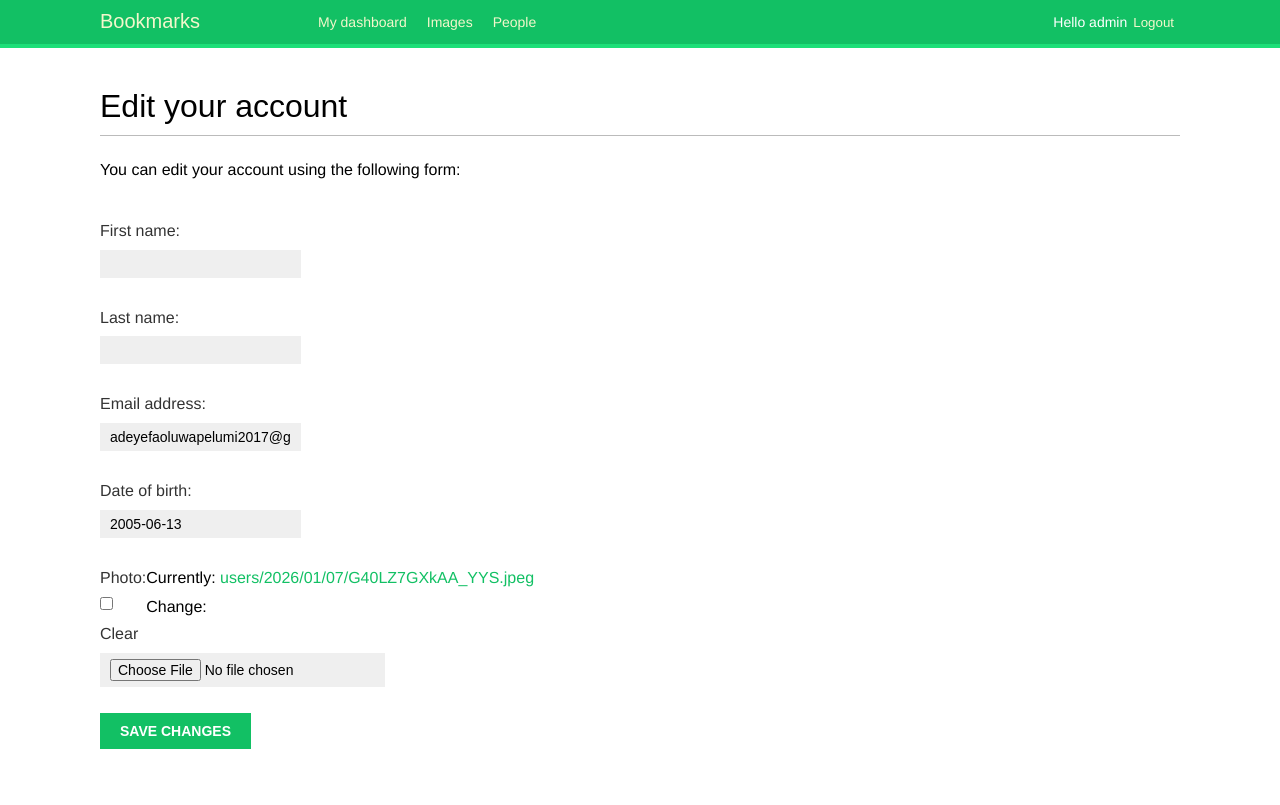
After one commit to Apelumi/socialapp, a Django app: page /account/edit/ in a window 1280 px wide. The commit adds this page. Run offline with Django 5.2, Linux system fonts and the light colour scheme; a user stored in the database is signed in; data comes from the database, SQL or seed files in the repository; some web fonts are replaced.

Commit message:
implemented the edit user functionality

```diff
--- a/bookmarks/account/forms.py
+++ b/bookmarks/account/forms.py
@@ -1,5 +1,16 @@
 from django import forms
 from django.contrib.auth import get_user_model
+from .models import Profile
+
+class UserEditForm(forms.ModelForm):
+    class Meta:
+        model = get_user_model()
+        fields = ['first_name', 'last_name', 'email']
+
+class ProfileEditForm(forms.ModelForm):
+    class Meta:
+        model = Profile
+        fields = ['date_of_birth', 'photo']
 class LoginForm(forms.Form):
     username = forms.CharField()
     password = forms.CharField(widget=forms.PasswordInput)
--- a/bookmarks/account/templates/account/dashboard.html
+++ b/bookmarks/account/templates/account/dashboard.html
@@ -2,5 +2,7 @@
 {% block title %}Dashboard{% endblock %}
 {% block content %}
     <h1>Dashboard</h1>
-    <p>Welcome to your dashboard.</p>
+    <p>Welcome to your dashboard.
+        You can <a href= "{% url "edit" %}">edit your profile</a> or <a href = "{% url "password_change" %}">change password</a> from here
+    </p>
 {% endblock %}
--- /dev/null
+++ b/bookmarks/account/templates/account/edit.html
@@ -0,0 +1,12 @@
+{% extends "base.html" %}
+{% block title %}Edit your account{% endblock %}
+{% block content %}
+    <h1>Edit your account</h1>
+    <p>You can edit your account using the following form:</p>
+    <form method="post" enctype="multipart/form-data">
+        {{ user_form.as_p }}
+        {{ profile_form.as_p }}
+        {% csrf_token %}
+        <p><input type="submit" value="Save changes"></p>
+    </form>
+{% endblock %}
--- a/bookmarks/account/urls.py
+++ b/bookmarks/account/urls.py
@@ -27,5 +27,6 @@ urlpatterns = [
     path("", include('django.contrib.auth.urls')),
     # other urls
     path("", views.dashboard, name="dashboard"),
-    path("register/", views.register, name="register")
+    path("register/", views.register, name="register"),
+    path("edit/", views.edit, name="edit")
 ]
--- a/bookmarks/account/views.py
+++ b/bookmarks/account/views.py
@@ -1,8 +1,9 @@
 from django.contrib.auth import authenticate, login
 from django.shortcuts import render
 from django.http import HttpResponse
-from .forms import LoginForm, UserRegistration
+from .forms import LoginForm, UserRegistration, UserEditForm, ProfileEditForm
 from django.contrib.auth.decorators import login_required
+from .models import Profile
 # Create your views here.
 
 def register(request):
@@ -16,6 +17,8 @@ def register(request):
                 user_form.cleaned_data["password"]
             )
             new_user.save()
+            # create a new user
+            Profile.objects.create(user = new_user)
             return render(
                 request,
                 "account/register_done.html",
@@ -28,6 +31,35 @@ def register(request):
         "account/register.html",
         {"user_form": user_form}
     )
+
+@login_required
+def edit(request):
+    if request.method == "POST":
+        user_form = UserEditForm(
+            instance=request.user,
+            data= request.POST
+        )
+        profile_form = ProfileEditForm(
+            instance=request.user.profile,
+            data=request.POST,
+            files=request.FILES
+        )
+
+        if user_form.is_valid() and profile_form.is_valid():
+            user_form.save()
+            profile_form.save()
+    else:
+        user_form = UserEditForm(instance=request.user)
+        profile_form = ProfileEditForm(instance=request.user.profile)
+    return render(
+        request,
+        "account/edit.html",
+        {
+            "user_form": user_form,
+            "profile_form": profile_form
+        }
+    )
+
 
 # this view uses the imbuilt view
 @login_required
```
